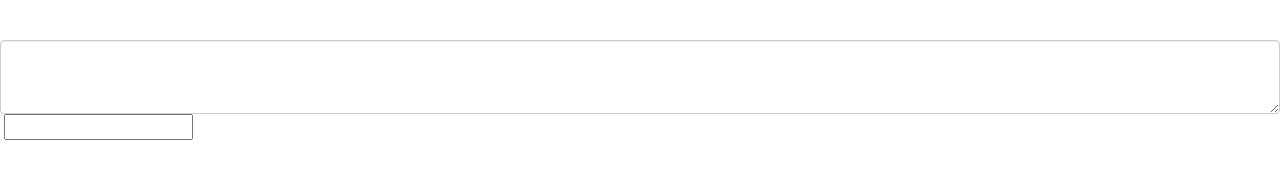
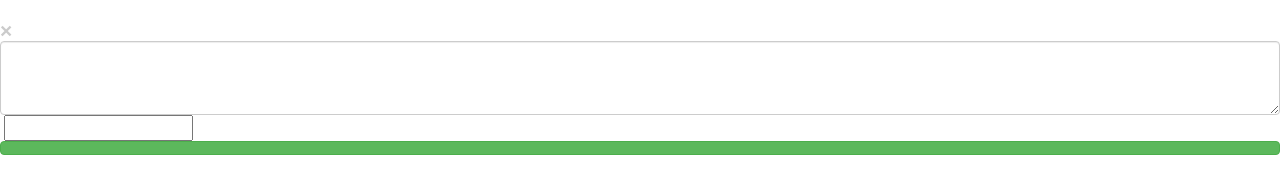
Before and after one commit to shali3/red-button-extension, a website: page addon/data/panel.html in a window 1280 px wide. Drawn offline with nearby package versions, Linux system fonts and the light colour scheme.

Commit message:
Added send and close buttons

```diff
--- a/addon/data/css/panel.css
+++ b/addon/data/css/panel.css
@@ -9,3 +9,13 @@ img, textarea {
 input {
     width: 100%;
 }
+
+button, h2, textarea {
+    margin-top: 5pt;
+}
+
+button.close {
+    margin: 0;
+    position: absolute;
+    display: block;
+}
--- a/addon/data/panel.html
+++ b/addon/data/panel.html
@@ -4,7 +4,8 @@
     <link rel="stylesheet" href="https://cdnjs.cloudflare.com/ajax/libs/normalize/3.0.2/normalize.css">
     <link rel="stylesheet" href="https://maxcdn.bootstrapcdn.com/bootstrap/3.3.2/css/bootstrap.min.css">
 </head>
-<body>
+<body dir="auto">
+<button type="button" class="close pull-left" aria-label="Close"><span aria-hidden="true">&times;</span></button>
 <h2 data-l10n-id="product_name" class="text-center"></h2>
 
 <img id="screenshot" alt="" src="#" class="img-rounded"/>
@@ -12,6 +13,6 @@
 
 <label data-l10n-id="passcode_label" for="passcodeText"></label>
 <input id="passcodeText" type="text">
-
+<button data-l10n-id="send_button" type="button" class="btn btn-success btn-block"></button>
 </body>
 </html>
```
Also changed, not shown: addon/data/js/panel.js (+7 -3 lines), addon/lib/main.js (+6 -2 lines), 2 other files.
